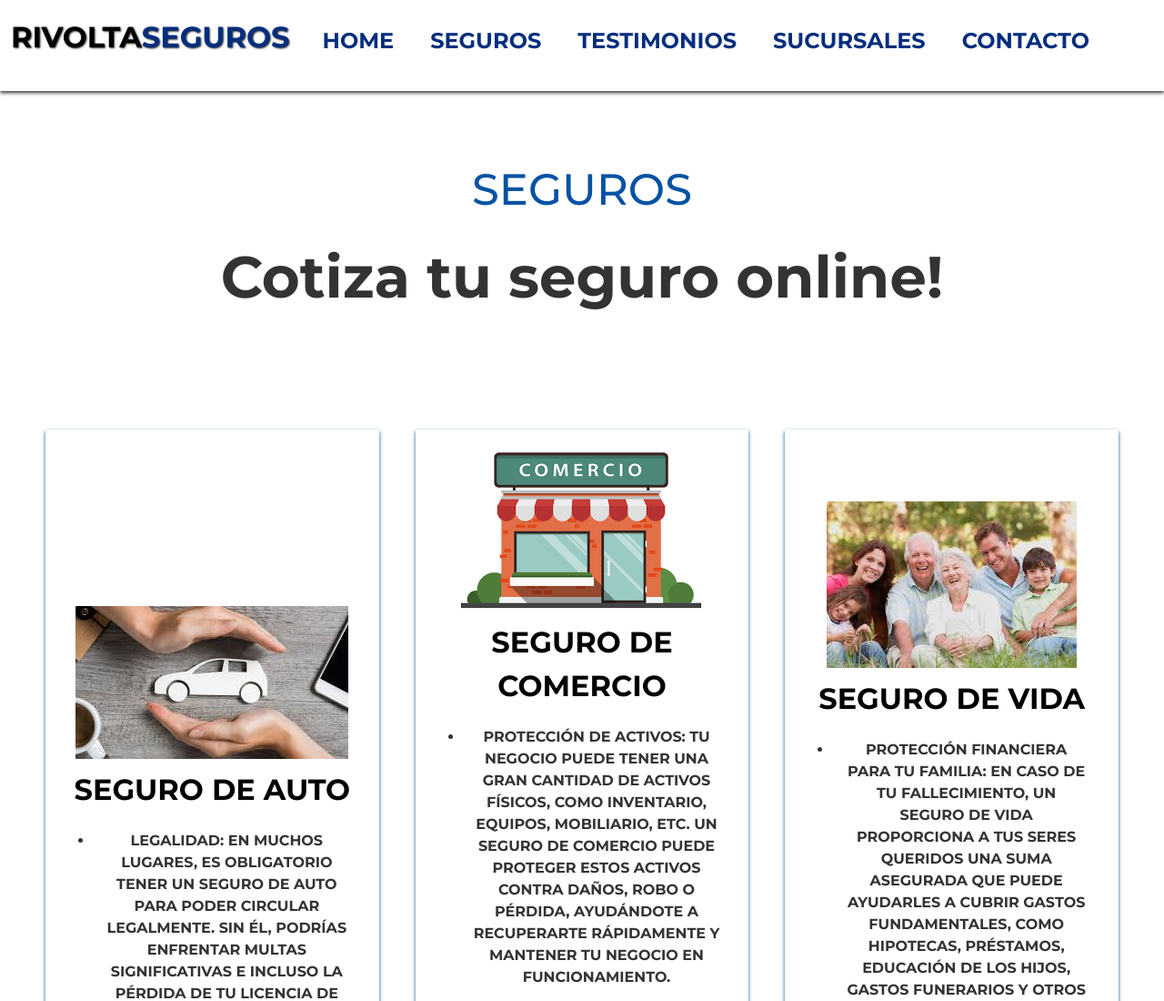
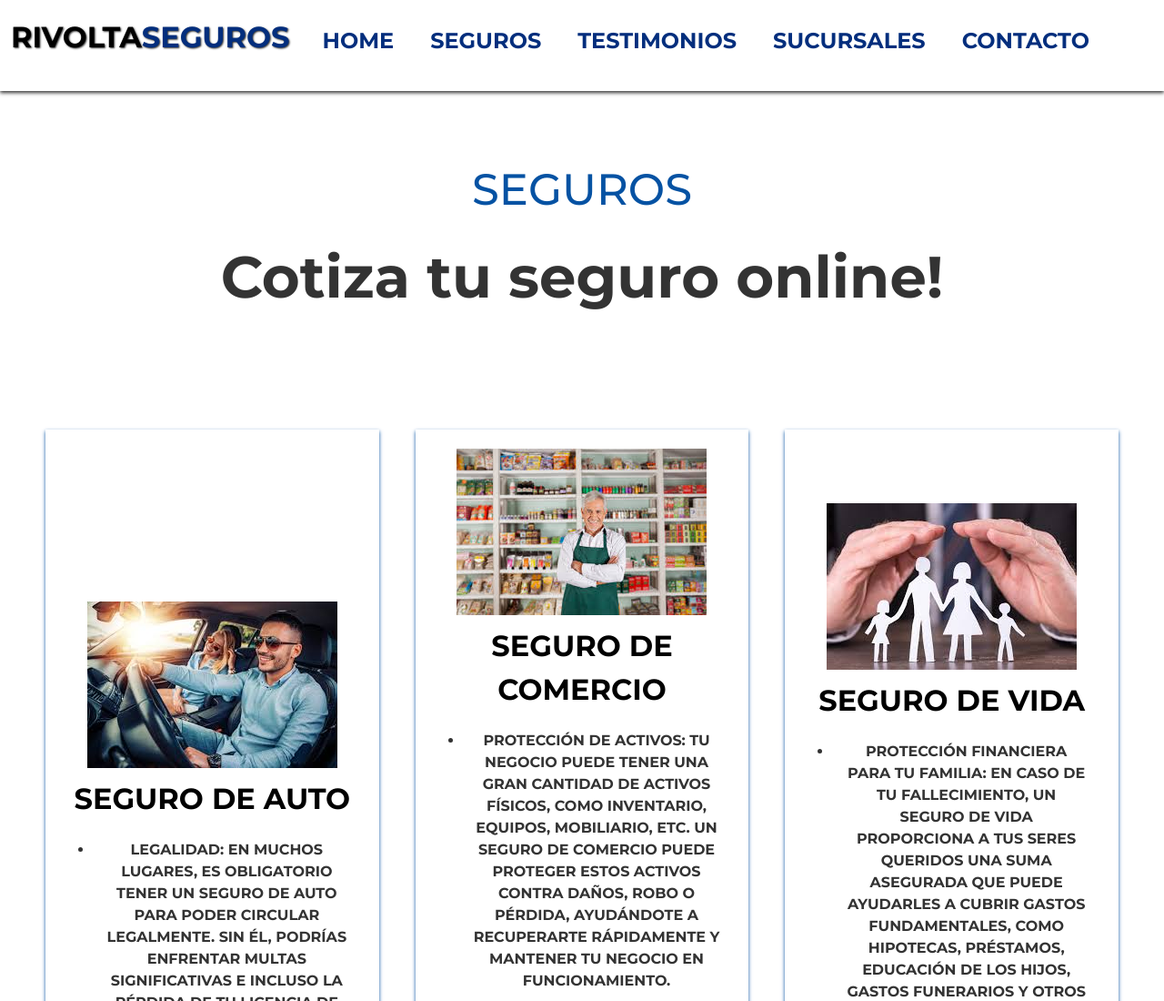
Before and after one commit to RivoltaAdrian/pfrivolta, a plain HTML site: page html/seguros.html in a window 1280 px wide. Shown: the top 1100 px of the page at 91% size. Drawn offline with nearby package versions, Linux system fonts and the light colour scheme.

Commit message:
cambios finales

```diff
--- a/html/seguros.html
+++ b/html/seguros.html
@@ -49,7 +49,7 @@
     <main class="ContenedorSeguros">
 
         <div class="tarjeta">
-          <img src="../multimedia/Auto.jpeg" alt="El seguro de auto es un contrato entre un individuo o una entidad propietaria de un vehículo y una compañía de seguros.">
+          <img src="../multimedia/segurodeauto.jpg" alt="El seguro de auto es un contrato entre un individuo o una entidad propietaria de un vehículo y una compañía de seguros.">
             <p>Seguro de auto</p>
             <div class="textoSeguro">
                 <ul class="textoSeguro">
@@ -73,7 +73,7 @@
 
         </div>
         <div class="tarjeta">
-            <img src="../multimedia/Comercio.png" alt="El seguro de comercio es un tipo de política diseñada para proteger a las empresas y comercios contra una variedad de riesgos financieros relacionados con sus operaciones comerciales.
+            <img src="../multimedia/segurodecomercio.jpg" alt="El seguro de comercio es un tipo de política diseñada para proteger a las empresas y comercios contra una variedad de riesgos financieros relacionados con sus operaciones comerciales.
             ">
             <p>Seguro de comercio</p>
             <div class="textoSeguro">
@@ -102,7 +102,7 @@
 
         </div>
         <div class="tarjeta">
-            <img src="../multimedia/Vida.jpeg" alt="Es un contrato entre un individuo y una compañía de seguros en el que el individuo, denominado asegurado, paga una prima periódica a cambio de una suma asegurada que se pagará.
+            <img src="../multimedia/segurodevida.jpg" alt="Es un contrato entre un individuo y una compañía de seguros en el que el individuo, denominado asegurado, paga una prima periódica a cambio de una suma asegurada que se pagará.
             ">
             <p>Seguro de vida</p>
             <div class="textoSeguro">
```
Also changed, not shown: Multimedia/auto.jpeg (deleted), Multimedia/comercio.png (deleted), Multimedia/segurodeauto.jpg (added), Multimedia/segurodecomercio.jpg (added), Multimedia/segurodevida.jpg (added), Multimedia/vida.jpeg (deleted).
